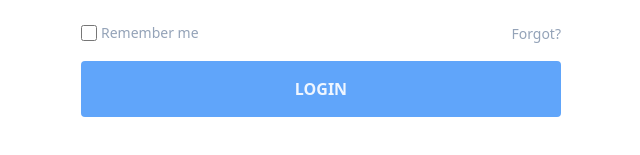
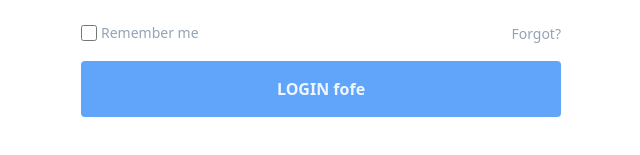
Before and after one commit to fofe00/login1, a website: page index.html in a window 1280 px wide. Shown: the part 439-594 px from the top of the page, 319-959 px from the left. Drawn offline with Linux system fonts and the light colour scheme.

Commit message:
Update index.html

```diff
--- a/index.html
+++ b/index.html
@@ -30,7 +30,7 @@
         </div>
         <!-- button -->
         <div class="w-3/4 mt-4">
-            <button type="submit" class="py-4 bg-blue-400 w-full rounded text-blue-50 font-bold hover:bg-blue-700"> LOGIN</button>
+            <button type="submit" class="py-4 bg-blue-400 w-full rounded text-blue-50 font-bold hover:bg-blue-700"> LOGIN fofe</button>
         </div>
     </div>
    </div>
```
